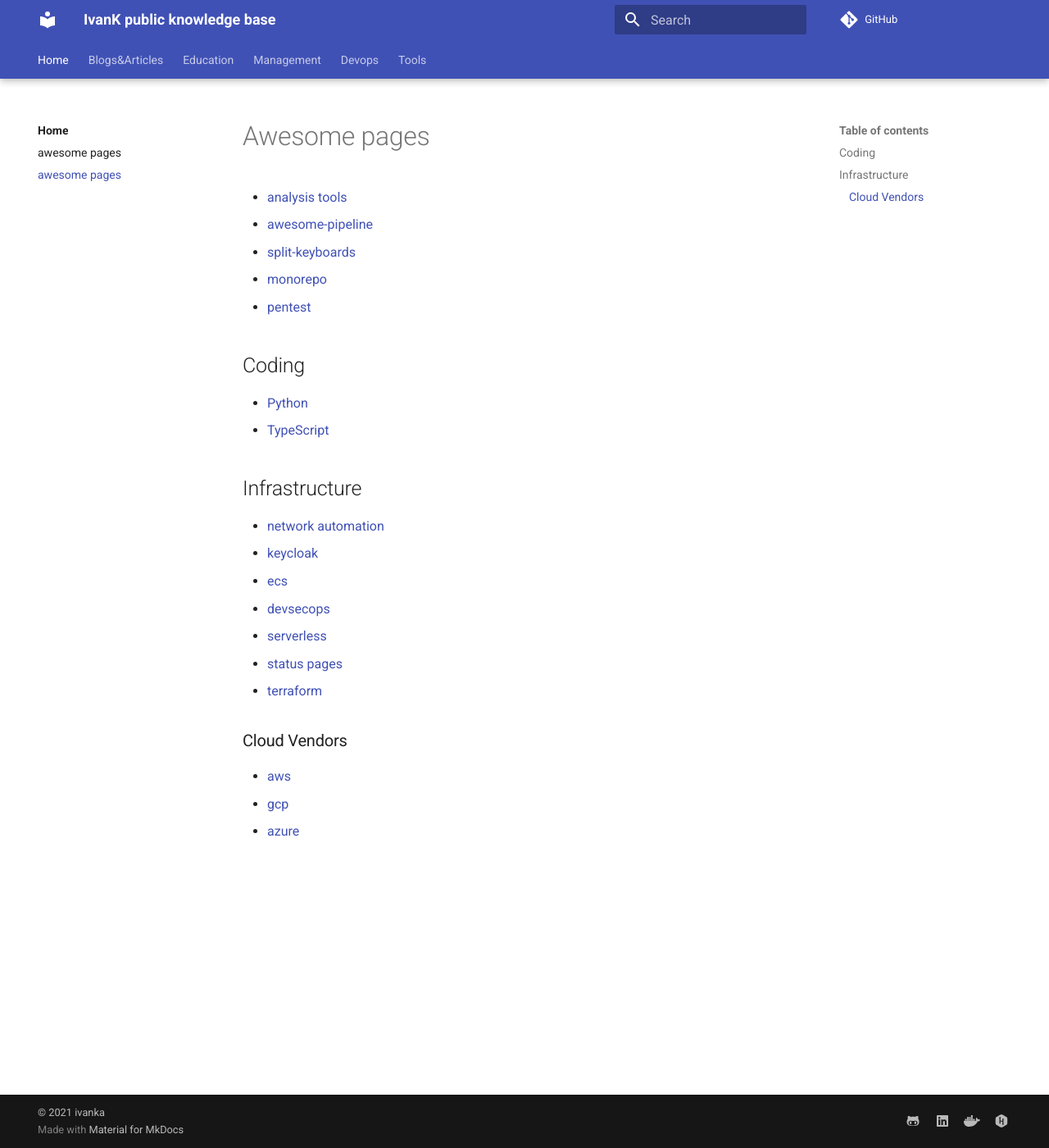
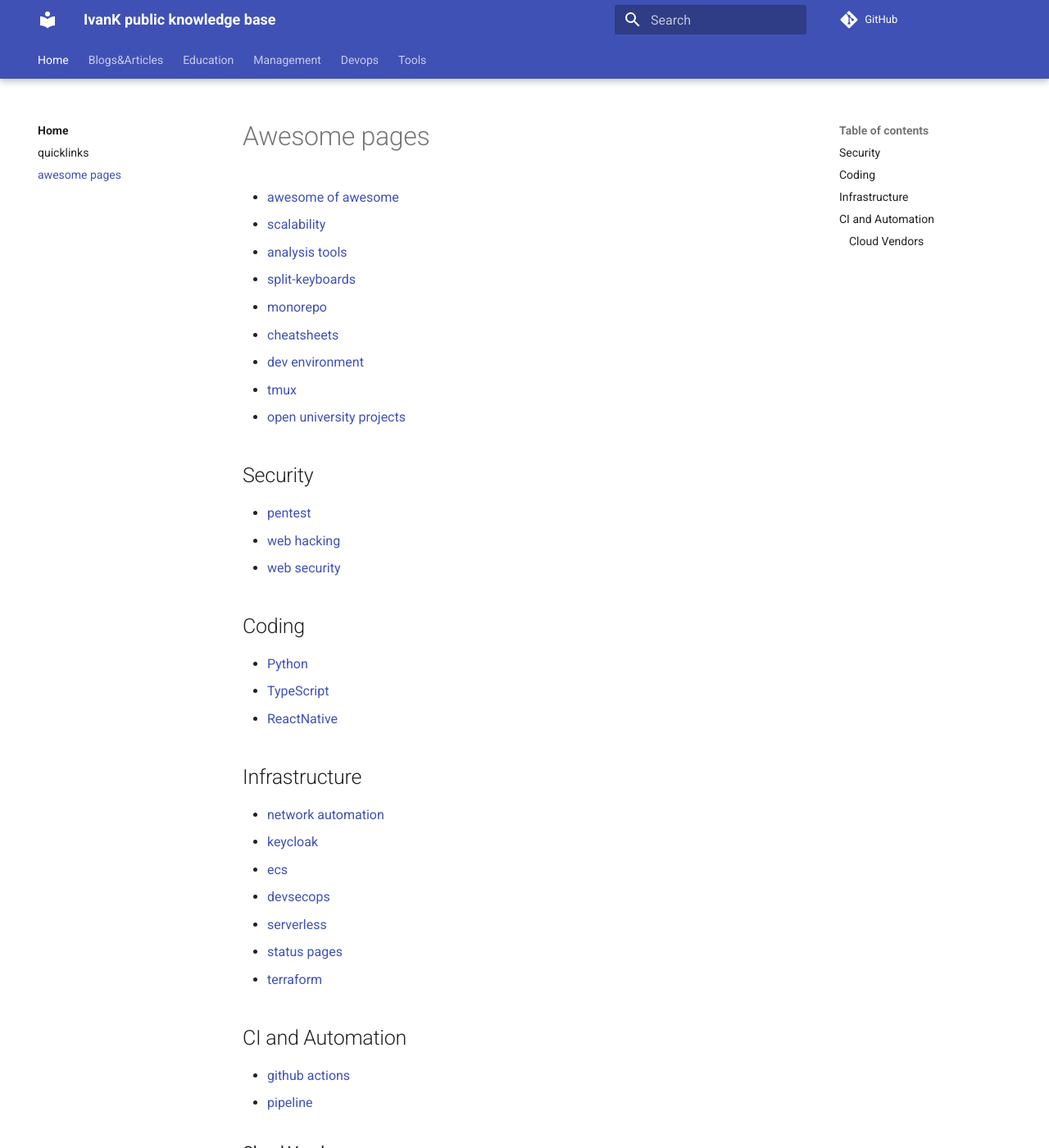
Before and after one commit to ivankatliarchuk/knowledge-base, an MkDocs documentation site: the page built from docs/awesome-pages.md, in a window 1280 px wide and 1400 px high. Shown: the whole window at 82% size. Built offline with MkDocs 1.6.1 and Material for MkDocs 9.7.7, drawn with Linux system fonts in a browser that asks for light colours; comment, search, counter and statistics services are not loaded.

```diff
--- a/docs/awesome-pages.md
+++ b/docs/awesome-pages.md
@@ -8,16 +8,27 @@
 
 # Awesome pages
 
+- [awesome of awesome](https://github.com/sindresorhus/awesome)
+- [scalability](https://github.com/binhnguyennus/awesome-scalability)
 - [analysis tools](https://github.com/analysis-tools-dev/static-analysis)
-- [awesome-pipeline](https://github.com/pditommaso/awesome-pipeline)
 - [split-keyboards](https://github.com/diimdeep/awesome-split-keyboards)
 - [monorepo](https://github.com/korfuri/awesome-monorepo)
+- [cheatsheets](https://github.com/LeCoupa/awesome-cheatsheets)
+- [dev environment](https://github.com/jondot/awesome-devenv)
+- [tmux](https://github.com/ivankatliarchuk/awesome-tmux)
+- [open university projects](https://github.com/tejado/awesome-ou-projects)
+
+## Security
+
 - [pentest](https://github.com/enaqx/awesome-pentest)
+- [web hacking](https://github.com/infoslack/awesome-web-hacking)
+- [web security](https://github.com/qazbnm456/awesome-web-security)
 
 ## Coding
 
 - [Python](https://github.com/vinta/awesome-python)
 - [TypeScript](https://github.com/dzharii/awesome-typescript)
+- [ReactNative](https://github.com/jondot/awesome-react-native)
 
 ## Infrastructure
 
@@ -29,6 +40,11 @@
 - [status pages](https://github.com/ivbeg/awesome-status-pages)
 - [terraform](https://github.com/shuaibiyy/awesome-terraform)
 
+## CI and Automation
+
+- [github actions](https://github.com/sdras/awesome-actions)
+- [pipeline](https://github.com/pditommaso/awesome-pipeline)
+
 ### Cloud Vendors
 
 - [aws](https://github.com/donnemartin/awesome-aws)
--- a/docs/quicklinks.md
+++ b/docs/quicklinks.md
@@ -1,6 +1,6 @@
 ---
-title: awesome pages
-summary: awesome pages
+title: quicklinks
+summary: quick links
 author: "ik"
 tags: ["main", "quick links"]
 date: 2021-04-25
```
Also changed, not shown: docs/devops/awesome.md (+3 -3 lines), docs/education/index.md (+3 -0 lines), docs/tools/website.tools.md (renamed from docs/tools/wesite.tools.md, +1 -0 lines).
